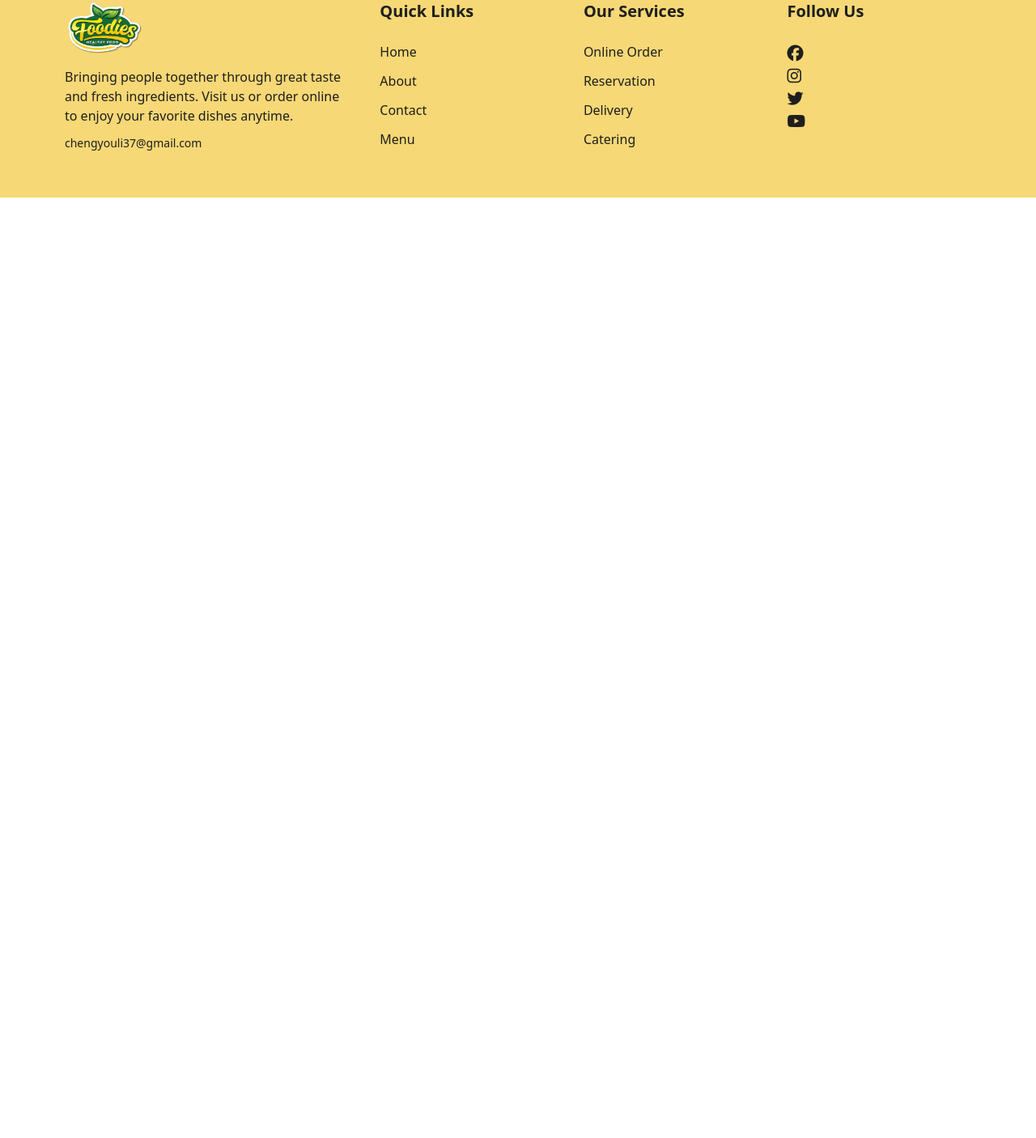
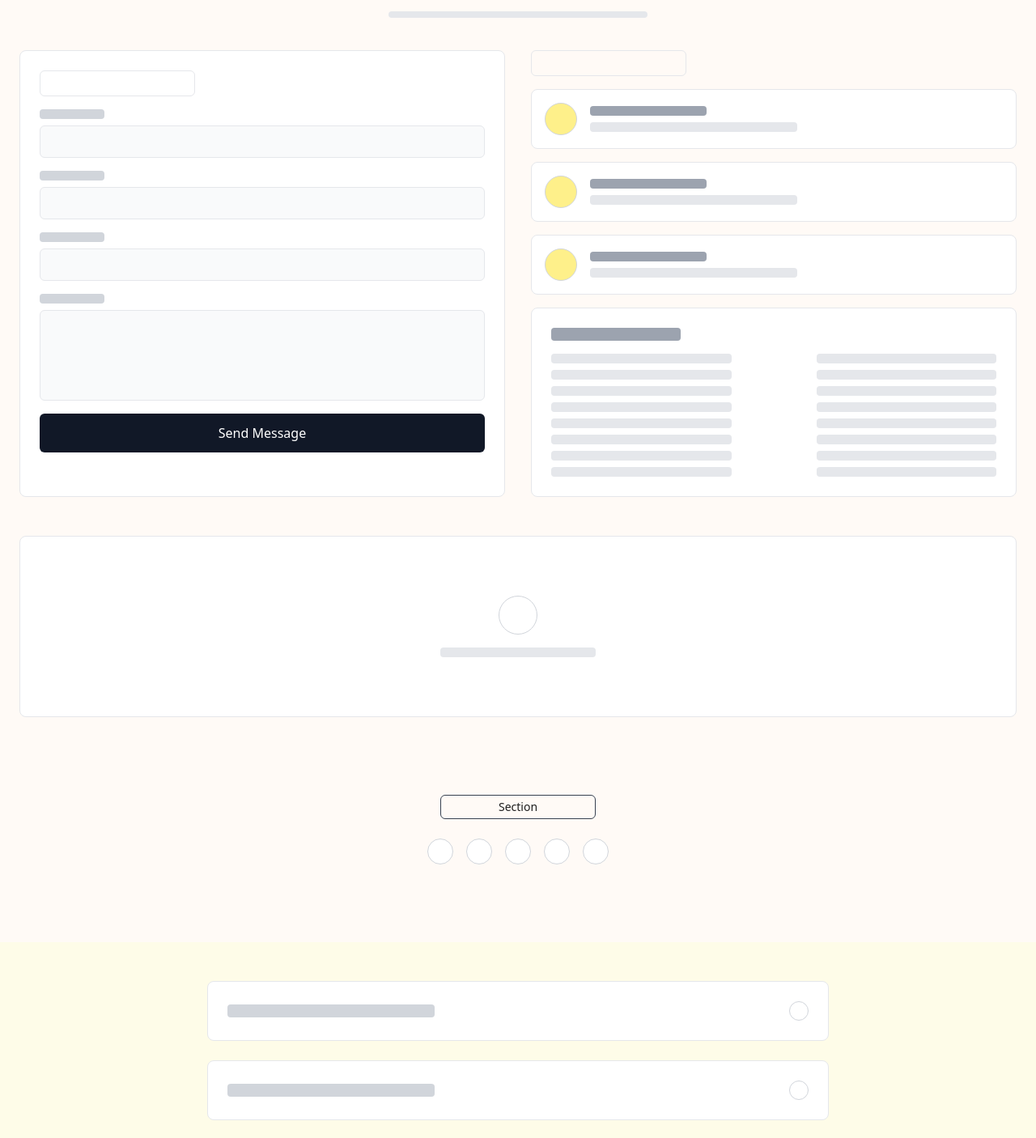
Before and after one commit to yo-yo0613/react-food-website, a React (Vite) app: page /contact in a window 1280 px wide. Shown: the part 185-1591 px from the top of the page at 81% size. Before the commit the page ends 800 px from the top, so only its background shows below. Built offline with nearby package versions, Linux system fonts and the light colour scheme.

Commit message:
update contact

```diff
--- a/src/pages/Contact.jsx
+++ b/src/pages/Contact.jsx
@@ -2,7 +2,133 @@
 
 function Contact() {
   return (
-    <div>Contact</div>
+    <div className="min-h-screen bg-[#fffaf6] py-12">
+      <div className="container mx-auto px-6">
+        {/* header small box + divider */}
+        <div className="flex flex-col items-center">
+          <div className="border border-gray-700 rounded-md px-6 py-1 w-48 text-center text-sm">
+            Contact
+          </div>
+          <div className="mt-4 h-2 w-80 bg-gray-200 rounded-full"></div>
+        </div>
+
+        {/* main grid: left form, right info cards */}
+        <div className="grid grid-cols-1 lg:grid-cols-2 gap-8 mt-10">
+          {/* left: form wireframe card */}
+          <div className="bg-white border border-gray-200 rounded-lg p-6">
+            <div className="space-y-4">
+              {/* small header box */}
+              <div className="h-8 w-48 border rounded-md"></div>
+
+              {/* Name */}
+              <div>
+                <div className="h-3 w-20 bg-gray-300 rounded mb-2"></div>
+                <div className="h-10 bg-gray-50 border border-gray-200 rounded-md px-3"></div>
+              </div>
+
+              {/* Email */}
+              <div>
+                <div className="h-3 w-20 bg-gray-300 rounded mb-2"></div>
+                <div className="h-10 bg-gray-50 border border-gray-200 rounded-md px-3"></div>
+              </div>
+
+              {/* Subject */}
+              <div>
+                <div className="h-3 w-20 bg-gray-300 rounded mb-2"></div>
+                <div className="h-10 bg-gray-50 border border-gray-200 rounded-md px-3"></div>
+              </div>
+
+              {/* Message */}
+              <div>
+                <div className="h-3 w-20 bg-gray-300 rounded mb-2"></div>
+                <div className="h-28 bg-gray-50 border border-gray-200 rounded-md px-3 py-2"></div>
+              </div>
+
+              {/* submit button (dark) */}
+              <div>
+                <button type="button" className="w-full h-12 bg-[#111827] text-white rounded-md">Send Message</button>
+              </div>
+            </div>
+          </div>
+
+          {/* right: contact info cards */}
+          <div className="space-y-4">
+            {/* top small search-like box centered on wide screens */}
+            <div className="flex justify-end lg:justify-start">
+              <div className="h-8 w-48 border rounded-md"></div>
+            </div>
+
+            {/* three small info cards */}
+            <div className="space-y-4">
+              {[1,2,3].map((i) => (
+                <div key={i} className="bg-white border border-gray-200 rounded-lg p-4 flex items-center gap-4">
+                  <div className="h-10 w-10 rounded-full bg-yellow-200 border border-gray-300 flex items-center justify-center"> </div>
+                  <div className="flex-1">
+                    <div className="h-3 w-36 bg-gray-400 rounded mb-2"></div>
+                    <div className="h-3 w-64 bg-gray-200 rounded"></div>
+                  </div>
+                </div>
+              ))}
+            </div>
+
+            {/* large card with two columns of lines */}
+            <div className="bg-white border border-gray-200 rounded-lg p-6">
+              <div className="h-4 w-40 bg-gray-400 rounded mb-4"></div>
+              <div className="grid grid-cols-2 gap-4">
+                <div className="space-y-2">
+                  {Array.from({length:8}).map((_, idx) => (
+                    <div key={idx} className="h-3 bg-gray-200 rounded w-5/6"></div>
+                  ))}
+                </div>
+                <div className="space-y-2">
+                  {Array.from({length:8}).map((_, idx) => (
+                    <div key={idx} className="h-3 bg-gray-200 rounded w-5/6 ml-auto"></div>
+                  ))}
+                </div>
+              </div>
+            </div>
+          </div>
+        </div>
+      </div>
+
+      {/* full-width big showcase / map-like card */}
+      <div className="container mx-auto px-6 mt-12">
+        <div className="bg-white border border-gray-200 rounded-lg p-12 h-56 flex items-center justify-center">
+          <div className="flex flex-col items-center">
+            <div className="h-12 w-12 rounded-full border border-gray-300 flex items-center justify-center"></div>
+            <div className="mt-4 h-3 w-48 bg-gray-200 rounded"></div>
+          </div>
+        </div>
+      </div>
+
+      {/* title + circle indicators section */}
+      <div className="mt-12 bg-[#fffaf6] py-12">
+        <div className="container mx-auto px-6 flex flex-col items-center">
+          <div className="border border-gray-700 rounded-md px-6 py-1 w-48 text-center text-sm">
+            Section
+          </div>
+          <div className="mt-6 flex gap-4">
+            {Array.from({length:5}).map((_, i) => (
+              <div key={i} className="h-8 w-8 rounded-full border border-gray-300 bg-white"></div>
+            ))}
+          </div>
+        </div>
+      </div>
+
+      {/* yellow background list section */}
+      <div className="mt-12 bg-yellow-50 py-12">
+        <div className="container mx-auto px-6">
+          <div className="flex flex-col gap-6 max-w-3xl mx-auto">
+            {Array.from({length:4}).map((_, idx) => (
+              <div key={idx} className="bg-white border border-gray-200 rounded-lg p-6 flex items-center justify-between">
+                <div className="h-4 w-64 bg-gray-300 rounded"></div>
+                <div className="h-6 w-6 rounded-full border border-gray-300"></div>
+              </div>
+            ))}
+          </div>
+        </div>
+      </div>
+    </div>
   )
 }
 
```
